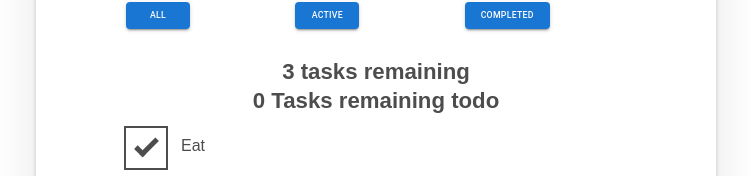
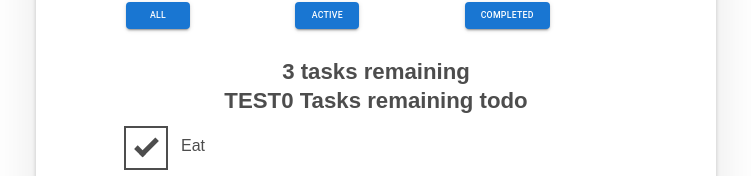
Before and after one commit to LinusErikNilsson/React-Todo-App, a React (Create React App) app: page / in a window 1280 px wide. Shown: the part 253-429 px from the top of the page, without its empty margins (264-1015 px from the left). Built offline with nearby package versions, Linux system fonts and the light colour scheme.

Commit message:
Testing added H3 counter

```diff
--- a/src/App.js
+++ b/src/App.js
@@ -95,7 +95,11 @@ function App(props) {
           ));
 
           const tasksNoun = taskList.length !== 1 ? 'tasks' : 'task';
-          const headingText = `${taskList.length} ${tasksNoun} remaining`
+          const headingText = `${taskList.length} ${tasksNoun} remaining`;
+
+          let filteredArr = taskList.filter((object) => {
+            if (object.Completed === true) return object.length;
+          })
 
 
           return (
@@ -117,9 +121,9 @@ function App(props) {
       </h3>
 
       <h3 className="header-list-counter" id="list-heading">
-
+      TEST
       {tasks.filter(x => x === 'true').length} Tasks remaining todo
-
+      {filteredArr}
 
       </h3>
 
```
